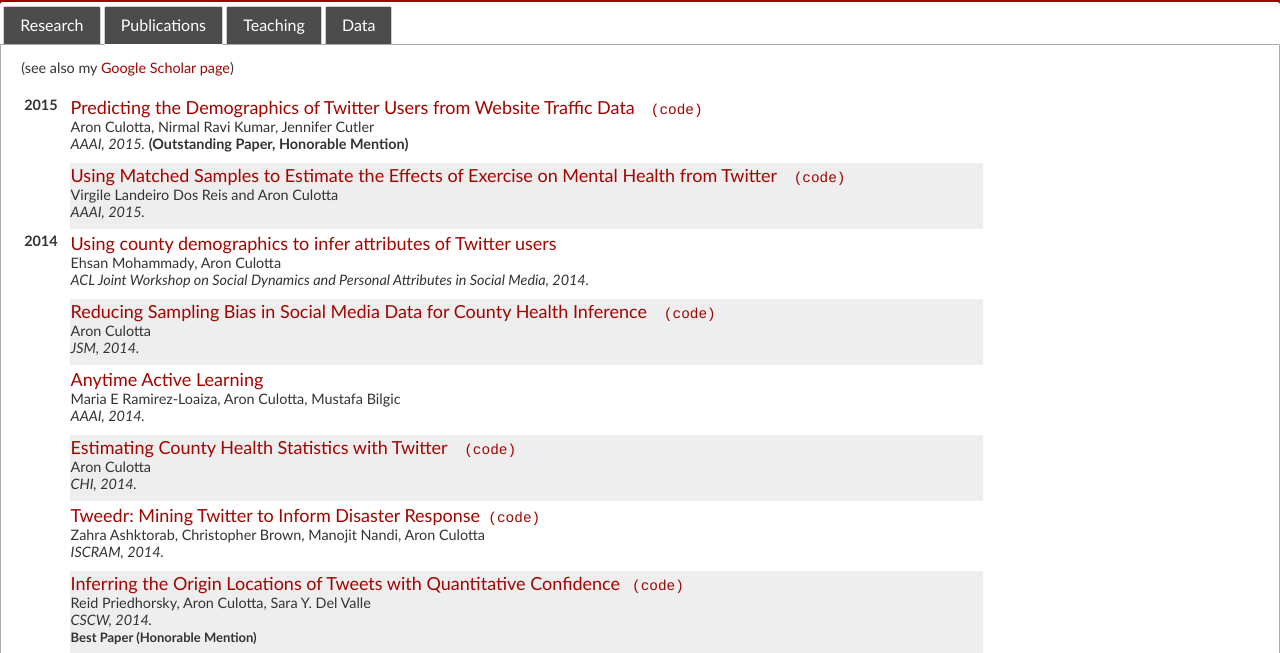
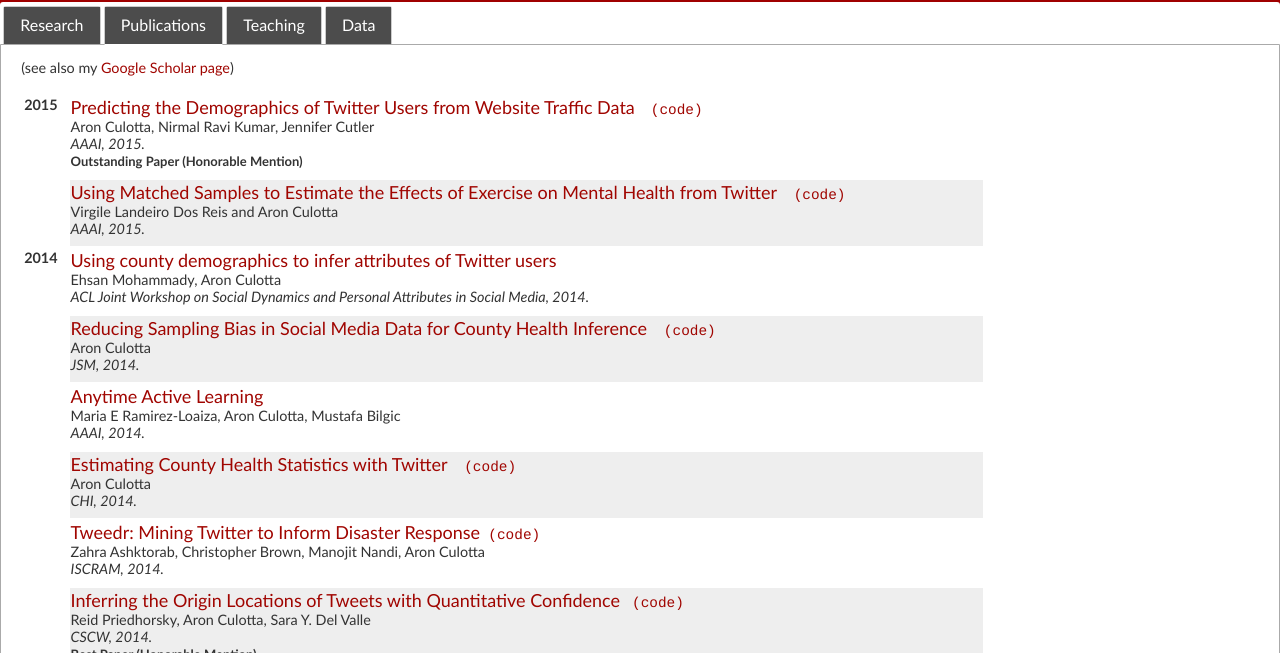
Before and after one commit to aronwc/homepage, a plain HTML site: page index.html in a window 1280 px wide. Both pictures are taken after a click on the tab "Publications". Shown: the part 112-765 px from the top of the page. Drawn offline with nearby package versions, Linux system fonts and the light colour scheme.

Commit message:
best paper formatting

```diff
--- a/index.html
+++ b/index.html
@@ -127,7 +127,9 @@ document.write("<a  href='mailto:"+link+"'>"+link+"</a>")
 						<br>
 						<span class="author">Aron Culotta, Nirmal Ravi Kumar, Jennifer Cutler</span>
 						<br>
-						<span class="venue">AAAI, 2015.</span> <b>(Outstanding Paper, Honorable Mention)</b>
+						<span class="venue">AAAI, 2015.</span>
+						<br>
+						<span class="note">Outstanding Paper (Honorable Mention)</span>
 					</td>
 				</tr>
 
```
